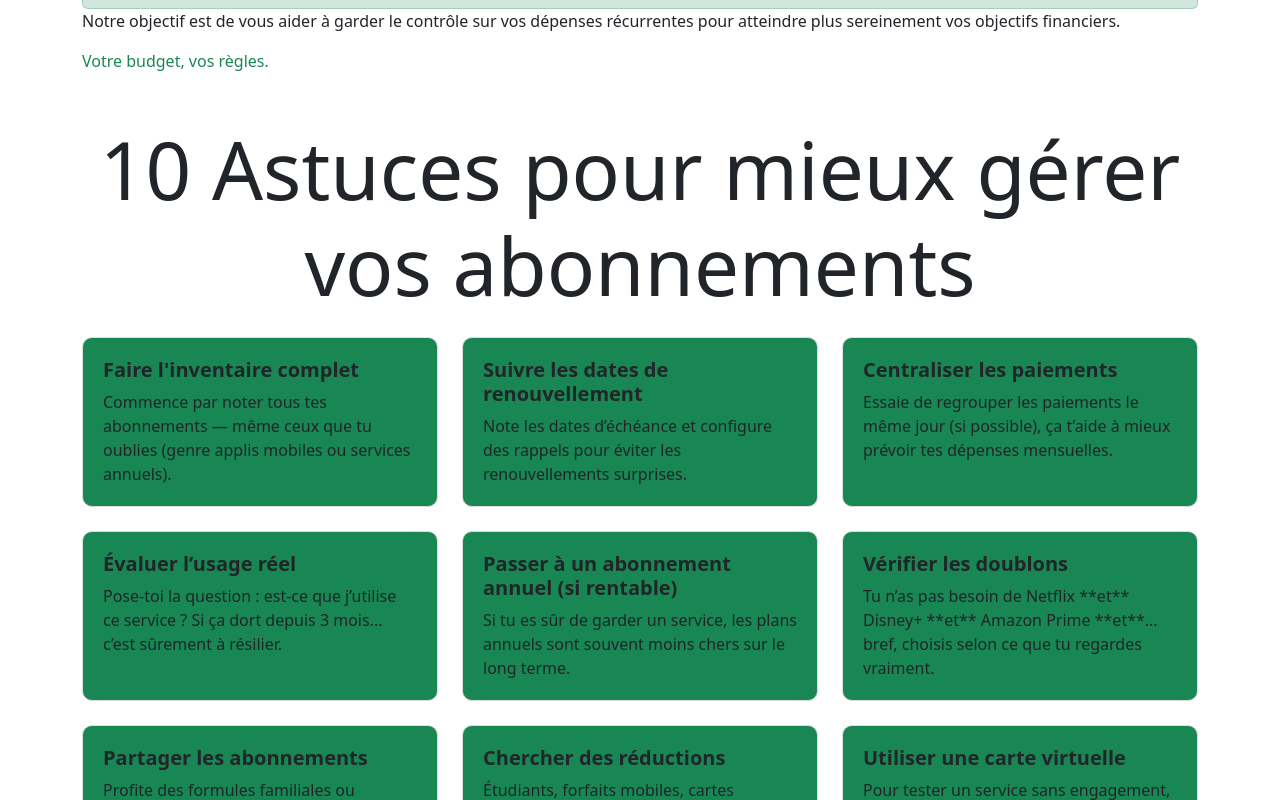
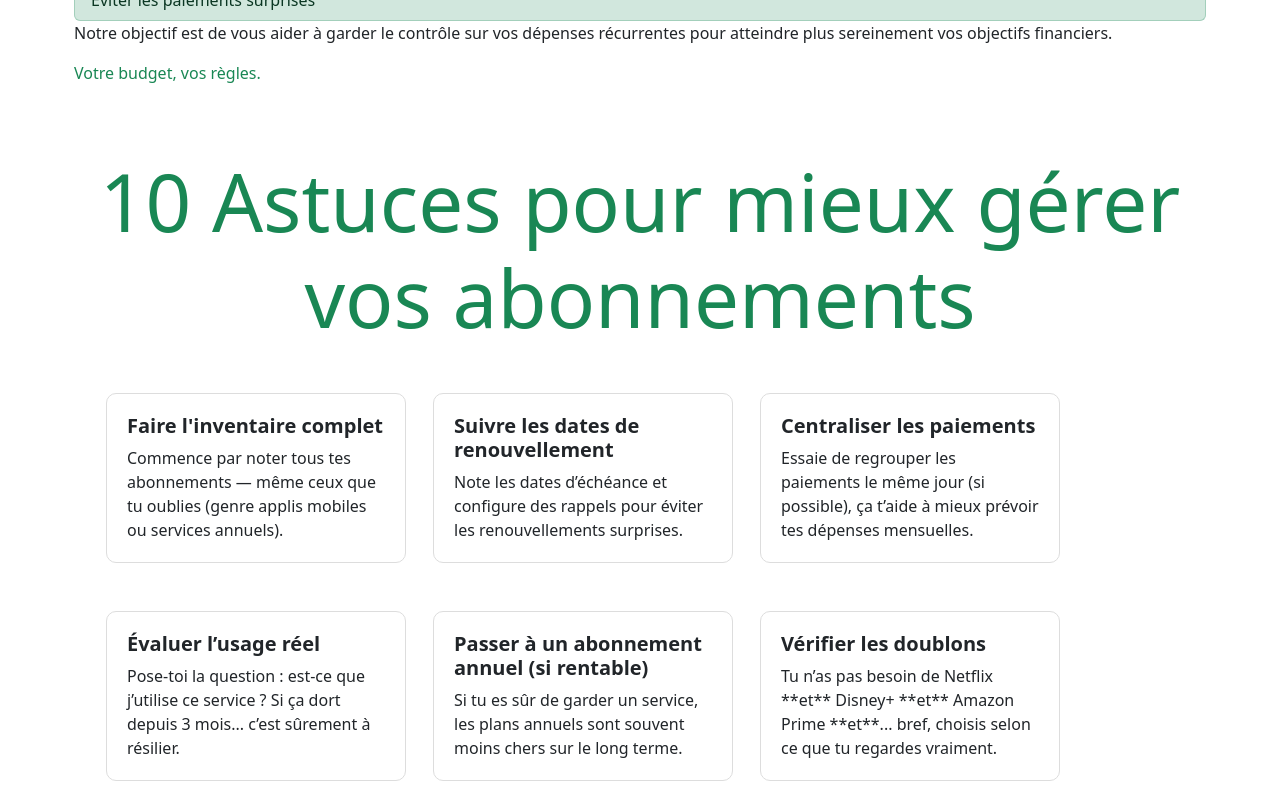
Before and after one commit to Athanase1/financialGoal, a React (Vite) app: page /#/ in a window 1280 px wide. Shown: the part 1220-2020 px from the top of the page. Built offline with nearby package versions, Linux system fonts and the light colour scheme.

Commit message:
first commit4

```diff
--- a/src/components/card-abon/card.jsx
+++ b/src/components/card-abon/card.jsx
@@ -3,7 +3,7 @@ import "../styles/abonnement.css";
 export default function CardAbonnement({ nom, prix, freq, date_debut, actif }) {
   return (
 
-      <div className="card w-auto">
+      <div className="card m-2">
       <div className="card-body">
         <h5 className="card-title">{nom}</h5>
         <h6 className="card-subtitle mb-2 text-body-secondary">Prix: {prix}</h6>
--- a/src/components/form.jsx
+++ b/src/components/form.jsx
@@ -2,7 +2,7 @@
 export default function Form({handleConnecte, seConnete}) {
 
   return (
-    <form action="/action_page.php" className="col-sm-auto col-lg-12 col-md-12 was-validated bg-success rounded mx-lg-3 mx-md-3 mx-sm-0 px-5 align-content-center justify-content-center align-items-center">
+    <form action="/action_page.php" className="m-auto col-sm-12 col-lg-4 col-md-6 was-validated bg-success rounded mx-lg-3 mx-md-3 mx-sm-0  align-content-center justify-content-center align-items-center">
       <h3 className="text-white">
         {seConnete ? " Connectez vous" : "Inscrivez-vous"}
       </h3>
@@ -14,7 +14,7 @@ export default function Form({handleConnecte, seConnete}) {
           </label>
           <input
             type="text"
-            className="form-control"
+            className="form-control w-100"
             id="nom"
             placeholder="Votre nom"
             name="nom"
@@ -29,7 +29,7 @@ export default function Form({handleConnecte, seConnete}) {
         </label>
         <input
           type="email"
-          className="form-control"
+          className="form-control w-100"
           id="email"
           placeholder="Enter email"
           name="email"
@@ -46,7 +46,7 @@ export default function Form({handleConnecte, seConnete}) {
         </label>
         <input
           type="text"
-          className="form-control"
+          className="form-control w-100"
           id="uname"
           placeholder="Enter username"
           name="uname"
@@ -61,7 +61,7 @@ export default function Form({handleConnecte, seConnete}) {
         </label>
         <input
           type="password"
-          className="form-control"
+          className="form-control w-100"
           id="pwd"
           placeholder="Enter password"
           name="pswd"
--- a/src/components/layout/layout.jsx
+++ b/src/components/layout/layout.jsx
@@ -2,6 +2,7 @@ import React, { useState } from "react";
 import Header from "./header";
 import { Outlet } from "react-router-dom";
 import Footer from "./footer";
+import "../styles/styles.css"
 export default function LayOut(){
    const [displayNav, setDisplayNav] = useState(false)
     function handleClick(){
@@ -10,7 +11,7 @@ export default function LayOut(){
     return(
         <div className="layout">
             <Header displayNav={displayNav} onClick={handleClick}/>
-            <main>
+            <main className=" over-flow-hidden w-100  flex-grow-1">
                 <Outlet/>
             </main>
             <Footer/>
--- a/src/components/pages/abonnements.jsx
+++ b/src/components/pages/abonnements.jsx
@@ -5,11 +5,11 @@ import Tips from "../tips";
 
 export default function Abonnements() {
   return (
-    <div className="d-flex flex-column container justify-content-center align-items-center">
+    <div className="container  overflow-hidden w-100 ">
       <h1 className="display-1 text-center">Mes abonnements</h1>
-      <div className="row">
+      <div className="d-flex flex-row flex-lg-wrap overflow-auto w-100">
         {dataAbonnements.map((abo, index) => ( // Définir index ici
-          <div className="col-sm-12 col-md-6 col-lg-4 mb-2" key={index}>
+          <div className="m-2" key={index}>
             <CardAbonnement
               key={abo.id}
               nom={abo.nom}
--- a/src/components/pages/account.jsx
+++ b/src/components/pages/account.jsx
@@ -7,7 +7,7 @@ export default function Account() {
     setSeconnecte(!seConnete);
   }
   return (
-    <div className=" d-flex flex-row justify-content-end container1">
+    <div className=" d-flex flex-row justify-content-end p-5">
         <Form handleConnecte={handleConnecte} seConnete={seConnete}/>
     </div>
   );
--- a/src/components/pages/ajouter.jsx
+++ b/src/components/pages/ajouter.jsx
@@ -1,6 +1,6 @@
 export default function Ajouter(){
     return(
-        <div>
+        <div className="">
             <p>Ajouter</p>
         </div>
     )
--- a/src/components/pages/apropos.jsx
+++ b/src/components/pages/apropos.jsx
@@ -1,7 +1,7 @@
 export default function Apropos() {
   return (
-    <div className="container  ">
-      <h2 className="h1 display-1 text-dark text-center">À propos </h2>
+    <div className="container  p-1">
+      <h2 className="h1 display-1 text-dark text-center ">À propos </h2>
       <p>
         <strong>FinancialGoal</strong> est une application conçue pour vous
         aider à gérer facilement tous vos abonnements en un seul endroit.
--- a/src/components/pages/home.jsx
+++ b/src/components/pages/home.jsx
@@ -21,7 +21,7 @@ export default function Home(){
 
     return(
         <>
-        <div className="container col">
+        <div className="container p-1">
             <div className="d-flex w-100 justify-content-between flex-wrap">
                 <h1 className="display-1">Vos abonnements</h1>
                 <h1>Total Mensuel:<span className={bgBon ? "badge bg-success": "badge bg-danger"}>{totalMensuel}</span> $</h1>
--- /dev/null
+++ b/src/components/styles/styles.css
@@ -0,0 +1,3 @@
+html, body, #root, .layout {
+    height: 100%;
+  }
--- a/src/components/tips.jsx
+++ b/src/components/tips.jsx
@@ -45,12 +45,12 @@ export default function Tips() {
     ];
 
     return (
-        <div className="container mt-5">
-            <h2 className="text-center mb-4 display-1">10 Astuces pour mieux gérer vos abonnements</h2>
-            <div className="row">
+        <div className="container mt-5 overflow-hidden w-100 ">
+            <h2 className=" mb-4 display-1 text-center text-success">10 Astuces pour mieux gérer vos abonnements<i className="bi bi-magic text-success"></i></h2>
+            <div className="d-flex flex-row  flex-lg-wrap overflow-auto w-100">
                 {tips.map((tip, index) => (
-                    <div className="col-lg-4 col-sm-12 col-md-6 mb-4" key={index}>
-                        <div className="card h-100 bg-success">
+                    <div className="col-lg-3 col-sm-8 col-md-6 m-4" key={index}>
+                        <div className="card h-100 ">
                             <div className="card-body ">
                                 <h5 className="card-title">{tip.title}</h5>
                                 <p className="card-text">{tip.content}</p>
```
